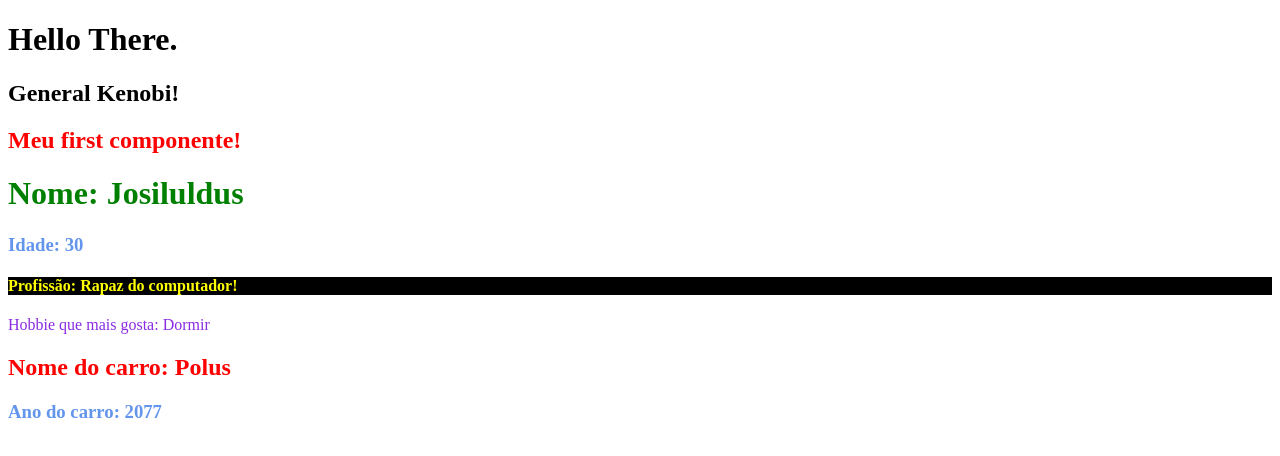
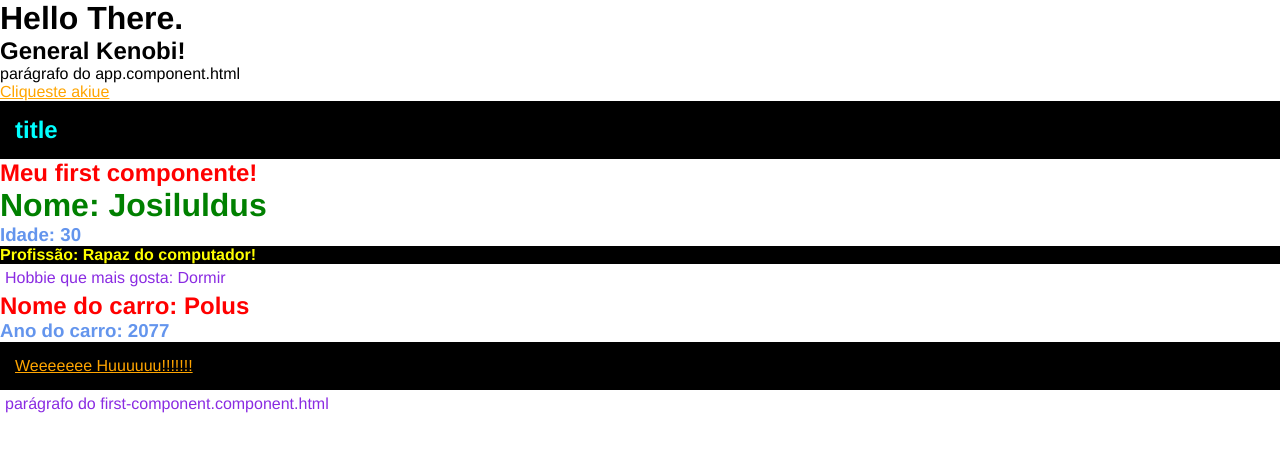
Before and after one commit to Josius/Estudos-Angular-Parte-1-Fundamentos, an Angular app: page / in a window 1280 px wide. Shown: the top 456 px of the page. Built offline with nearby package versions, Linux system fonts and the light colour scheme.

Commit message:
adiciona aula 06 css no angular

```diff
--- a/src/app/app.component.html
+++ b/src/app/app.component.html
@@ -1,3 +1,7 @@
 <h1>Hello There.</h1>
 <h2>General Kenobi!</h2>
+<p>parágrafo do app.component.html</p>
+<div>
+    <a href="#">Cliqueste akiue</a>
+</div>
 <app-first-component></app-first-component>
--- a/src/app/components/first-component/first-component.component.css
+++ b/src/app/components/first-component/first-component.component.css
@@ -14,3 +14,12 @@ h4 {
 p {
     color: blueviolet;
 }
+.title {
+    background: #000;
+    color: aqua;
+    padding: 15px;
+}
+
+p {
+    padding: 5px;
+}
--- a/src/app/components/first-component/first-component.component.html
+++ b/src/app/components/first-component/first-component.component.html
@@ -1,3 +1,4 @@
+<h2 class="title">title</h2>
 <h2>Meu first componente!</h2>
 <h1>Nome: {{ name }}</h1>
 <h3>Idade: {{ age }}</h3>
@@ -5,3 +6,7 @@
 <p>Hobbie que mais gosta: {{ hobbies[2] }}</p>
 <h2>Nome do carro: {{ car.name }}</h2>
 <h3>Ano do carro: {{ car.year }}</h3>
+<div class="title">
+    <a href="#">Weeeeeee Huuuuuu!!!!!!!</a>
+</div>
+<p>parágrafo do first-component.component.html</p>
--- a/src/styles.css
+++ b/src/styles.css
@@ -1 +1,10 @@
-/* You can add global styles to this file, and also import other style files */
+/* asteristico (*) é uma foma global */
+* {
+    margin: 0;
+    padding: 0;
+    font-family: Helvetica;
+}
+
+a {
+    color: orange;
+}
```
Also changed, not shown: 1 other file (tests, documents, lock files or other folders).
